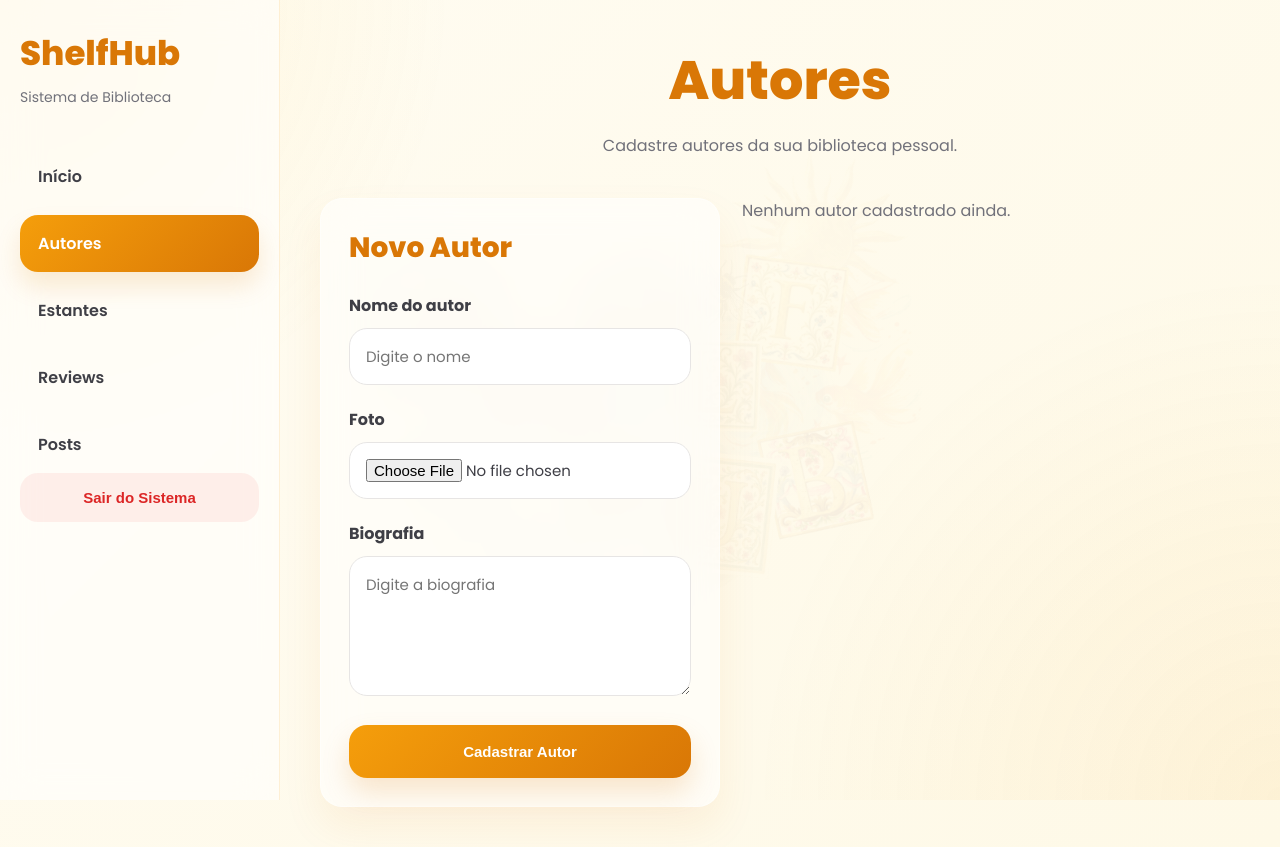
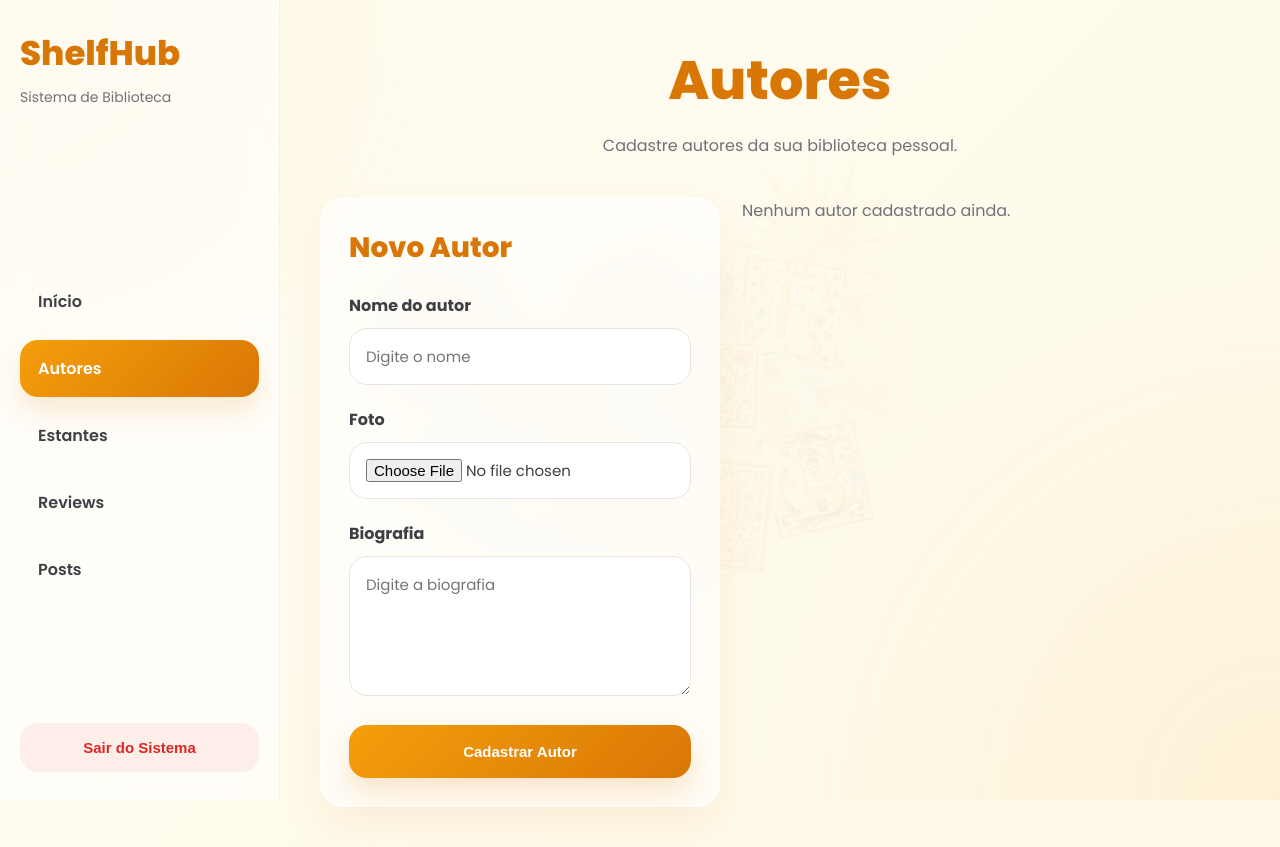
Before and after one commit to Livvssss/CRUD-PHP-PURO, a PHP site: page /pages/authors.php in a window 1280 px wide. Run offline with PHP 8.4, Linux system fonts and the light colour scheme; the visitor is signed in with stand-in values (Sample User, id 1); data that the repository does not hold is empty.

Commit message:
NAO AGUENTO MAIS O BOTAO

```diff
--- a/CSS/authors.css
+++ b/CSS/authors.css
@@ -70,6 +70,14 @@ body::before {
     position: fixed;
     left: 0;
     top: 0;
+
+    display: flex;
+    flex-direction: column;
+    justify-content: space-between;
+}
+
+.sidebar form {
+    width: 100%;
 }
 
 .sidebar-header {
@@ -133,6 +141,10 @@ body::before {
 .logout-btn:hover {
     background: rgba(239, 68, 68, 0.14);
     transform: translateY(-2px);
+}
+
+.logout-btn:active {  /* ← Novo: Efeito ao clicar */
+    transform: translateY(-1px);  /* Sobe menos quando ativo */
 }
 
 /* CONTEÚDO */
```
